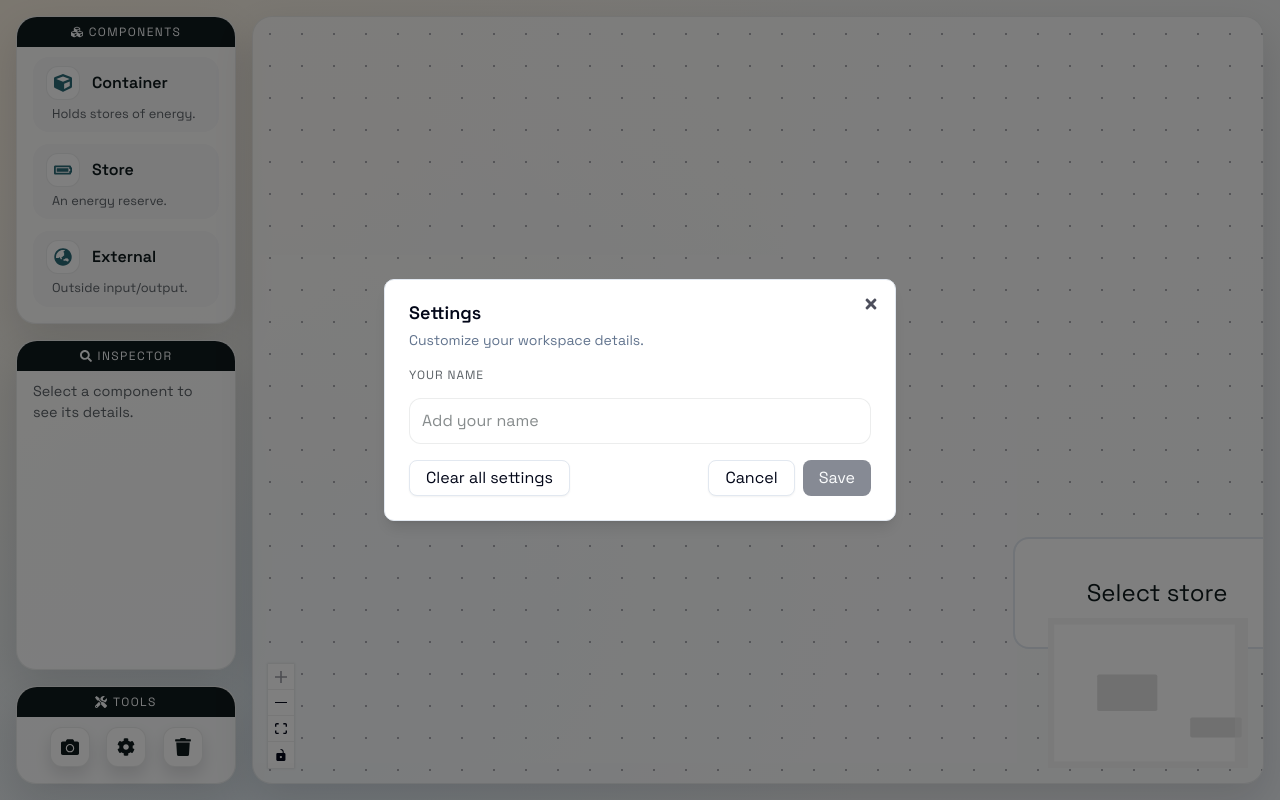
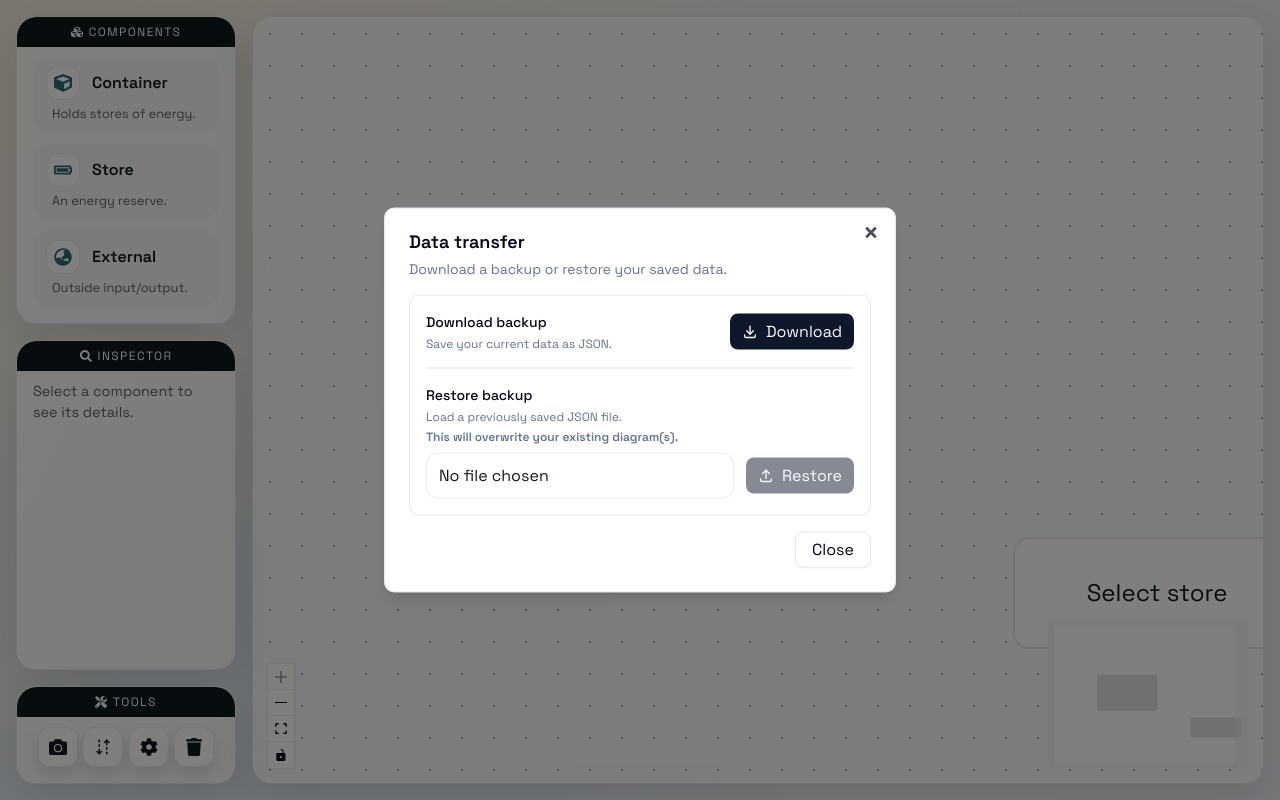
Before and after one commit to Kyoto-International-School/energy-transfer, a React (Vite) app: page / in a window 1280 px wide. Both pictures are taken after a click on the button 126 px from the left and 747 px from the top of the page. Built offline with nearby package versions, Linux system fonts and the light colour scheme.

Commit message:
data io support

```diff
--- a/src/components/Sidebar.tsx
+++ b/src/components/Sidebar.tsx
@@ -1,4 +1,10 @@
-import { useCallback, useEffect, useState } from "react";
+import {
+  useCallback,
+  useEffect,
+  useRef,
+  useState,
+  type ChangeEvent,
+} from "react";
 import { type XYPosition } from "@xyflow/react";
 
 import {
@@ -9,6 +15,7 @@ import {
 } from "../dnd/useDnD";
 import type { EnergyNodeKind } from "../types";
 import { FaCamera, FaCog, FaCubes, FaTools, FaTrash } from "react-icons/fa";
+import { TbArrowsTransferUpDown, TbDownload, TbUpload } from "react-icons/tb";
 import { ComponentTypeIcon } from "./component-icons";
 import { Inspector, type InspectorProps } from "./Inspector";
 import {
@@ -32,7 +39,13 @@ import {
   DialogTrigger,
 } from "@/components/ui/dialog";
 import { Button } from "@/components/ui/button";
-import { getExportFilename } from "@/utils/filename";
+import {
+  applyLocalStorageImport,
+  downloadLocalStorageExport,
+  parseLocalStorageExport,
+  type LocalStorageExport,
+} from "@/storage";
+import { getExportFilename, getStorageExportFilename } from "@/utils/filename";
 
 type SidebarItem = {
   kind: EnergyNodeKind;
@@ -90,9 +103,16 @@ export function Sidebar({
   const { isDragging, onDragStart } = useDnD();
   const [activeKind, setActiveKind] = useState<EnergyNodeKind | null>(null);
   const [isSettingsOpen, setIsSettingsOpen] = useState(false);
+  const [isTransferOpen, setIsTransferOpen] = useState(false);
   const [draftName, setDraftName] = useState(userName);
   const [pendingExport, setPendingExport] = useState(false);
   const [isClearSettingsConfirm, setIsClearSettingsConfirm] = useState(false);
+  const [uploadPayload, setUploadPayload] = useState<LocalStorageExport | null>(
+    null,
+  );
+  const [uploadError, setUploadError] = useState<string | null>(null);
+  const [isUploadConfirm, setIsUploadConfirm] = useState(false);
+  const uploadInputRef = useRef<HTMLInputElement>(null);
 
   useEffect(() => {
     if (!isDragging) {
@@ -126,6 +146,21 @@ export function Sidebar({
     }
   }, [isSettingsOpen]);
 
+  const resetTransferState = useCallback(() => {
+    setUploadPayload(null);
+    setUploadError(null);
+    setIsUploadConfirm(false);
+    if (uploadInputRef.current) {
+      uploadInputRef.current.value = "";
+    }
+  }, []);
+
+  useEffect(() => {
+    if (!isTransferOpen) {
+      resetTransferState();
+    }
+  }, [isTransferOpen, resetTransferState]);
+
   const createDropAction = useCallback(
     (kind: EnergyNodeKind): OnDropAction => {
       return ({ position, dropTarget }) => {
@@ -135,6 +170,51 @@ export function Sidebar({
     },
     [onCreateNode],
   );
+
+  const handleDownloadStorage = useCallback(() => {
+    const filename = getStorageExportFilename(userName);
+    downloadLocalStorageExport(filename);
+  }, [userName]);
+
+  const handleUploadFileChange = useCallback(
+    async (event: ChangeEvent<HTMLInputElement>) => {
+      const file = event.target.files?.[0] ?? null;
+      setUploadError(null);
+      setUploadPayload(null);
+      setIsUploadConfirm(false);
+
+      if (!file) return;
+
+      try {
+        const text = await file.text();
+        const parsed = parseLocalStorageExport(text);
+        if (!parsed) {
+          setUploadError("That file isn't a valid storage export.");
+          return;
+        }
+        setUploadPayload(parsed);
+      } catch {
+        setUploadError("Unable to read that file.");
+      }
+    },
+    [],
+  );
+
+  const handleUploadConfirm = useCallback(() => {
+    if (!uploadPayload) return;
+
+    const didApply = applyLocalStorageImport(uploadPayload);
+    if (!didApply) {
+      setUploadError("Unable to restore data from that export.");
+      setIsUploadConfirm(false);
+      return;
+    }
+
+    setIsTransferOpen(false);
+    if (typeof window !== "undefined") {
+      window.location.reload();
+    }
+  }, [uploadPayload]);
 
   return (
     <>
@@ -229,6 +309,99 @@ export function Sidebar({
             >
               <FaCamera aria-hidden="true" />
             </button>
+            <Dialog open={isTransferOpen} onOpenChange={setIsTransferOpen}>
+              <DialogTrigger asChild>
+                <button
+                  type="button"
+                  className="tools-panel__button"
+                  aria-label="Data transfer"
+                  title="Data transfer"
+                >
+                  <TbArrowsTransferUpDown aria-hidden="true" />
+                </button>
+              </DialogTrigger>
+              <DialogContent onOpenAutoFocus={(event) => event.preventDefault()}>
+                <DialogHeader>
+                  <DialogTitle>Data transfer</DialogTitle>
+                  <DialogDescription>
+                    Download a backup or restore your saved data.
+                  </DialogDescription>
+                </DialogHeader>
+                <div className="grid gap-5">
+                  <div className="rounded-lg border p-4">
+                    <div className="space-y-4">
+                      <div className="flex flex-col gap-3 sm:flex-row sm:items-center sm:justify-between">
+                        <div className="space-y-1">
+                          <p className="text-sm font-medium">Download backup</p>
+                          <p className="text-xs text-muted-foreground">
+                            Save your current data as JSON.
+                          </p>
+                        </div>
+                        <Button type="button" onClick={handleDownloadStorage}>
+                          <TbDownload aria-hidden="true" />
+                          Download
+                        </Button>
+                      </div>
+                      <div className="h-px w-full bg-border" aria-hidden="true" />
+                      <div className="space-y-2">
+                        <div className="space-y-1">
+                          <p className="text-sm font-medium">Restore backup</p>
+                          <p className="text-xs text-muted-foreground">
+                            Load a previously saved JSON file.
+                          </p>
+                          <p className="text-xs text-muted-foreground">
+                            <strong className="font-semibold">
+                              This will overwrite your existing diagram(s).
+                            </strong>
+                          </p>
+                        </div>
+                        <div className="flex flex-col gap-3 sm:flex-row sm:items-center sm:justify-between">
+                          <div className="grid gap-2">
+                            <input
+                              ref={uploadInputRef}
+                              type="file"
+                              accept="application/json"
+                              className="inspector__input w-full file:opacity-0 file:w-0 file:min-w-0 file:p-0 file:mr-0 file:border-0 file:bg-transparent"
+                              aria-label="Choose a JSON backup file"
+                              onChange={handleUploadFileChange}
+                            />
+                            {uploadError && (
+                              <p className="text-xs text-destructive">
+                                {uploadError}
+                              </p>
+                            )}
+                          </div>
+                          <div className="relative">
+                            <Button
+                              type="button"
+                              disabled={!uploadPayload}
+                              onClick={() => setIsUploadConfirm(true)}
+                            >
+                              <TbUpload aria-hidden="true" />
+                              Restore
+                            </Button>
+                            {isUploadConfirm && (
+                              <Button
+                                type="button"
+                                variant="destructive"
+                                className="absolute inset-0"
+                                onClick={() => {
+                                  setIsUploadConfirm(false);
+                                  handleUploadConfirm();
+                                }}
+                              >
+                                Really?
+                              </Button>
+                            )}
+                          </div>
+                        </div>
+                      </div>
+                    </div>
+                  </div>
+                </div>
+                <DialogFooter showCloseButton />
+              </DialogContent>
+            </Dialog>
             <Dialog open={isSettingsOpen} onOpenChange={setIsSettingsOpen}>
               <DialogTrigger asChild>
                 <button
--- a/src/storage.ts
+++ b/src/storage.ts
@@ -5,6 +5,12 @@ type PersistedDiagram = {
   nodes: EnergyNode[];
   edges: Array<Edge<EnergyEdgeData>>;
   viewport: Viewport;
+};
+
+export type LocalStorageExport = {
+  version: 1;
+  exportedAt: string;
+  items: Record<string, string>;
 };
 
 const STORAGE_KEY = "energy-transfer-diagram:v1";
@@ -36,3 +42,90 @@ export const saveDiagram = (diagram: PersistedDiagram) => {
     // Ignore persistence errors (storage quota, privacy mode, etc.)
   }
 };
+
+const createLocalStorageExport = (): LocalStorageExport | null => {
+  if (typeof window === "undefined") return null;
+
+  const items: Record<string, string> = {};
+  for (let index = 0; index < window.localStorage.length; index += 1) {
+    const key = window.localStorage.key(index);
+    if (!key) continue;
+    const value = window.localStorage.getItem(key);
+    if (value === null) continue;
+    items[key] = value;
+  }
+
+  return {
+    version: 1,
+    exportedAt: new Date().toISOString(),
+    items,
+  };
+};
+
+export const parseLocalStorageExport = (
+  raw: string,
+): LocalStorageExport | null => {
+  try {
+    const parsed = JSON.parse(raw) as Partial<LocalStorageExport>;
+    if (!parsed || parsed.version !== 1) return null;
+    if (typeof parsed.exportedAt !== "string") return null;
+    if (
+      !parsed.items ||
+      typeof parsed.items !== "object" ||
+      Array.isArray(parsed.items)
+    ) {
+      return null;
+    }
+
+    const entries = Object.entries(parsed.items);
+    const items: Record<string, string> = {};
+    for (const [key, value] of entries) {
+      if (typeof value !== "string") return null;
+      items[key] = value;
+    }
+
+    return {
+      version: 1,
+      exportedAt: parsed.exportedAt,
+      items,
+    };
+  } catch {
+    return null;
+  }
+};
+
+export const applyLocalStorageImport = (payload: LocalStorageExport): boolean => {
+  if (typeof window === "undefined") return false;
+
+  try {
+    window.localStorage.clear();
+    Object.entries(payload.items).forEach(([key, value]) => {
+      window.localStorage.setItem(key, value);
+    });
+    return true;
+  } catch {
+    return false;
+  }
+};
+
+export const downloadLocalStorageExport = (fileName: string) => {
+  if (typeof window === "undefined") return;
+
+  const payload = createLocalStorageExport();
+  if (!payload) return;
+
+  try {
+    const blob = new Blob([JSON.stringify(payload, null, 2)], {
+      type: "application/json",
+    });
+    const url = window.URL.createObjectURL(blob);
+    const anchor = window.document.createElement("a");
+    anchor.href = url;
+    anchor.download = fileName;
+    anchor.rel = "noopener";
+    anchor.click();
+    window.URL.revokeObjectURL(url);
+  } catch {
+    // Ignore download errors (browser restrictions, etc.)
+  }
+};
--- a/src/utils/filename.ts
+++ b/src/utils/filename.ts
@@ -9,3 +9,17 @@ export const getExportFilename = (rawName: string) => {
 
   return `${normalized}-energy-transfer.png`;
 };
+
+export const getStorageExportFilename = (rawName?: string) => {
+  const normalized = rawName
+    ? rawName
+        .trim()
+        .toLowerCase()
+        .replace(/[^\p{L}\p{N}]+/gu, "-")
+        .replace(/^-+|-+$/g, "")
+    : "";
+
+  if (!normalized) return "energy-transfer-storage.json";
+
+  return `${normalized}-energy-transfer-storage.json`;
+};
```
